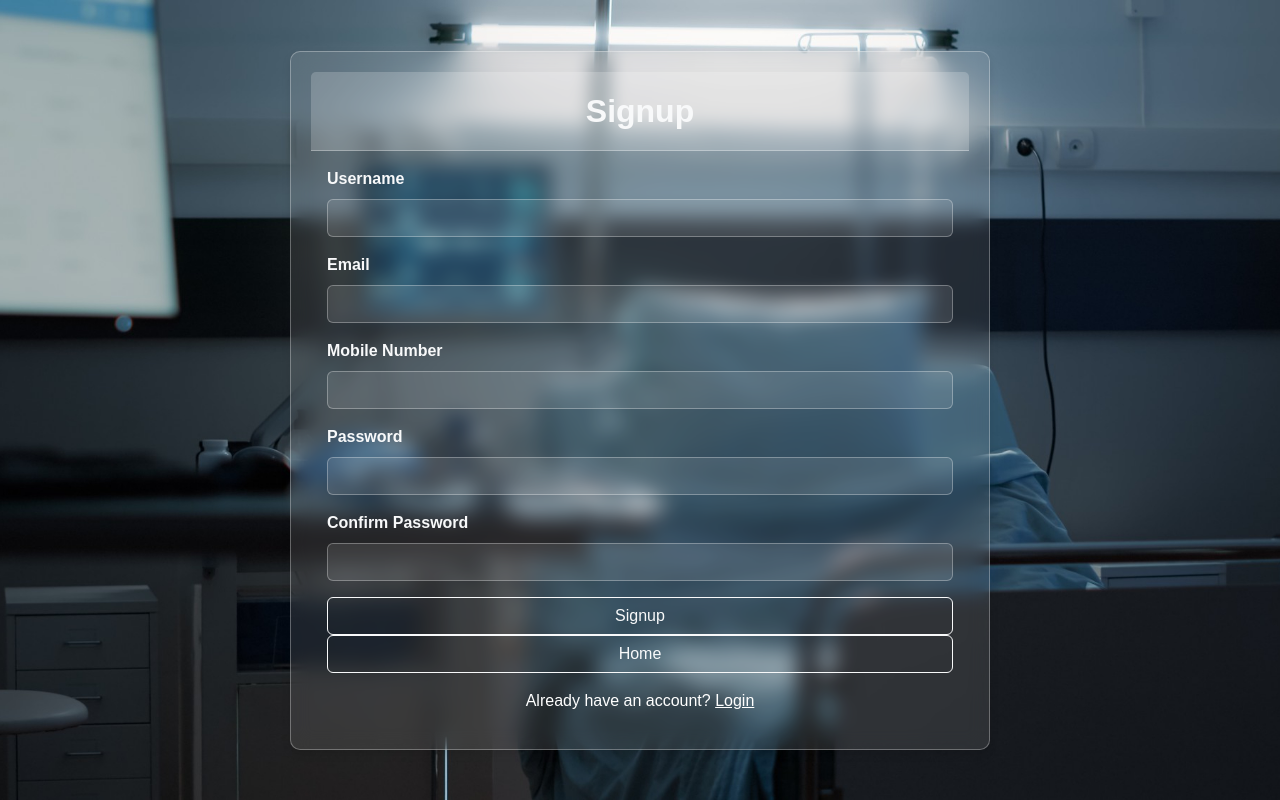
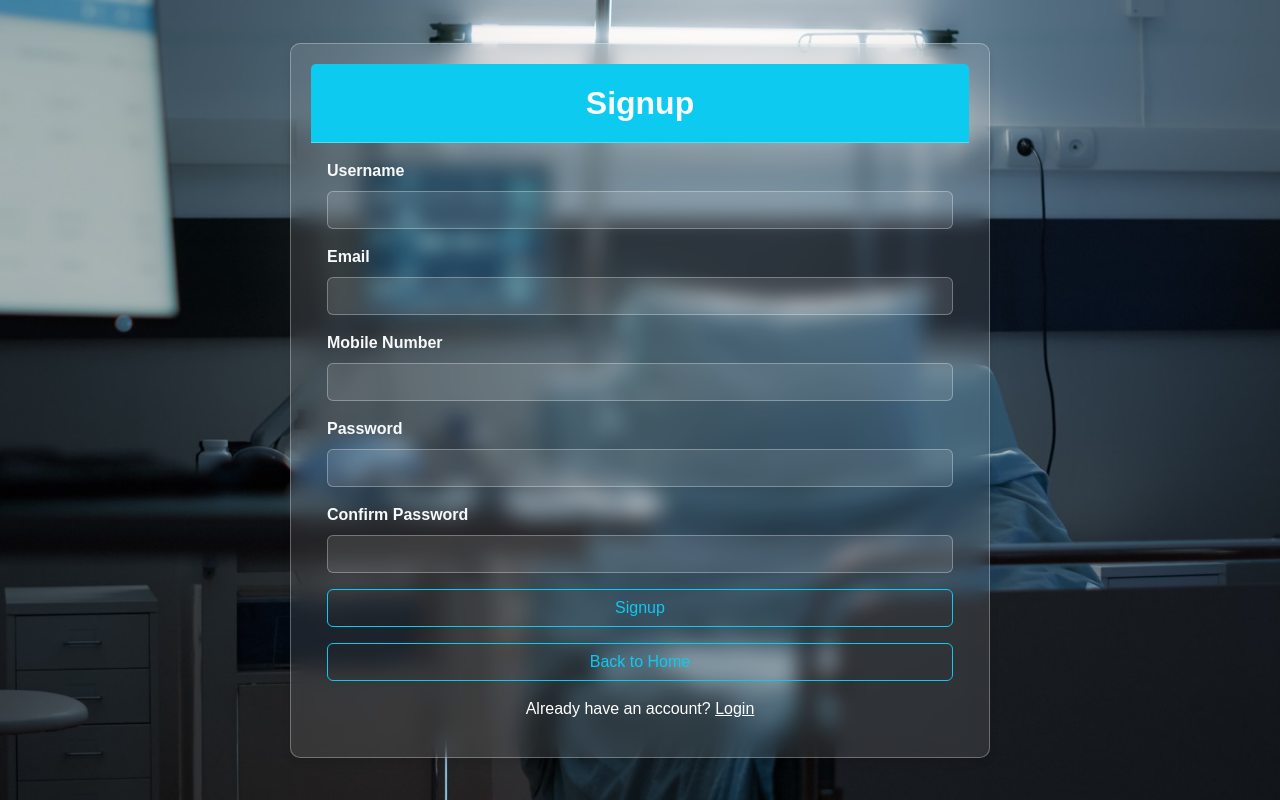
Before and after one commit to BVinayaka/diseasePrediction, a Flask app: page /signup in a window 1280 px wide. Run offline with Flask 3, Linux system fonts and the light colour scheme; parts of the project's set-up code (start-up, migrations or seed data) failed here and were passed over.

Commit message:
login and signup page fixed

```diff
--- a/templates/signup.html
+++ b/templates/signup.html
@@ -97,7 +97,7 @@
 <body>
     <div class="container d-flex justify-content-center align-items-center" style="height: 100vh;">
         <div class="card">
-            <div class="card-header text-light fw-bold fs-2">
+            <div class="card-header bg-info text-light fw-bold fs-2">
                 Signup
             </div>
             <div class="card-body">
@@ -127,8 +127,8 @@
                         <label for="password2" class="form-label text-light fw-semibold">Confirm Password</label>
                         <input type="password" class="form-control" id="password2" name="confirm_password" required>
                     </div>
-                    <button type="submit" class="btn btn-outline-light w-100">Signup</button>
-                    <button type="submit" class="btn btn-outline-light w-100" id="home">Home</button>
+                    <button type="submit" class="btn btn-outline-info w-100 mb-3">Signup</button>
+                    <button type="submit" class="btn btn-outline-info w-100" id="home">Back to Home</button>
                 </form>
                 <div class="already-account mt-3 text-center text-white">
                     Already have an account? <a href="/login" class="text-white">Login</a>
@@ -160,6 +160,12 @@
             }
         }
 
+        //redirection
+        const back=document.getElementById('home');
+        back.onclick=()=>{
+            window.location.href='/';
+        }
+
 
     </script>
 </body>
```
Also changed, not shown: templates/login.html (+9 -2 lines).
